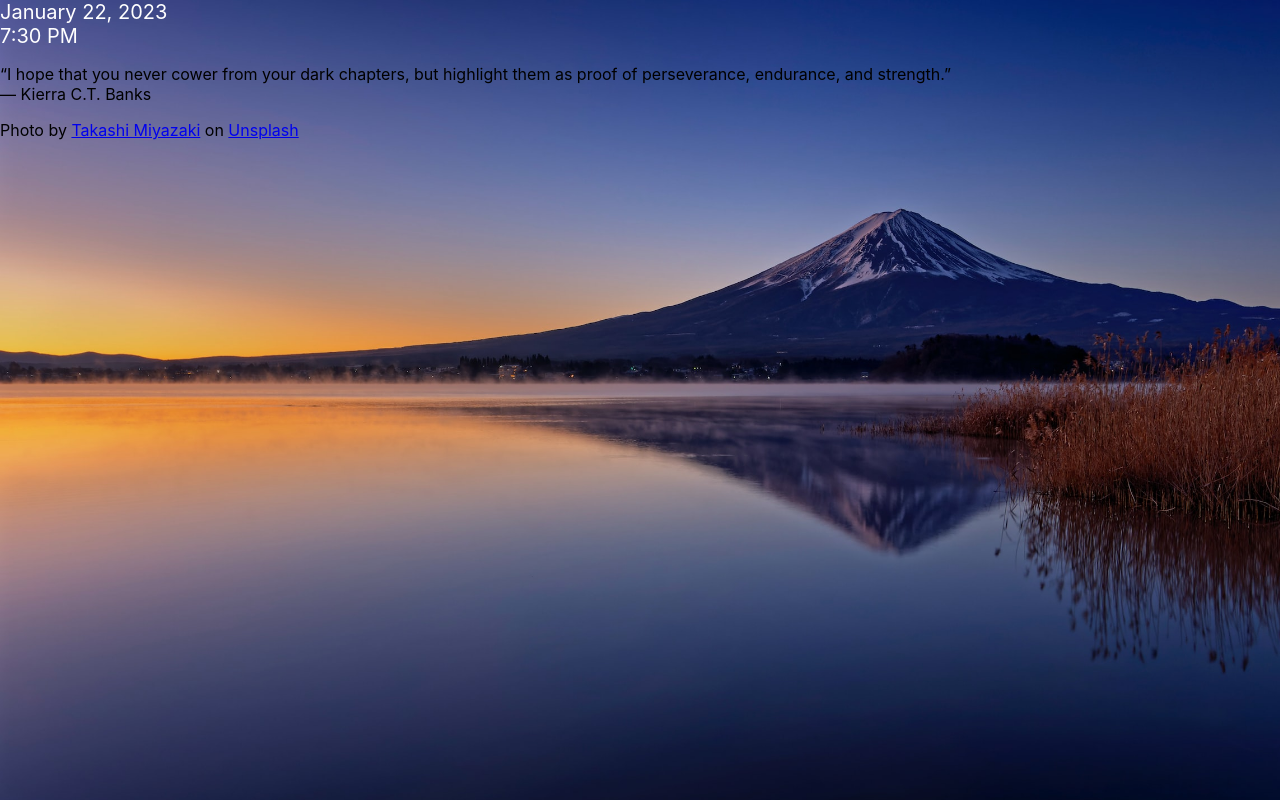
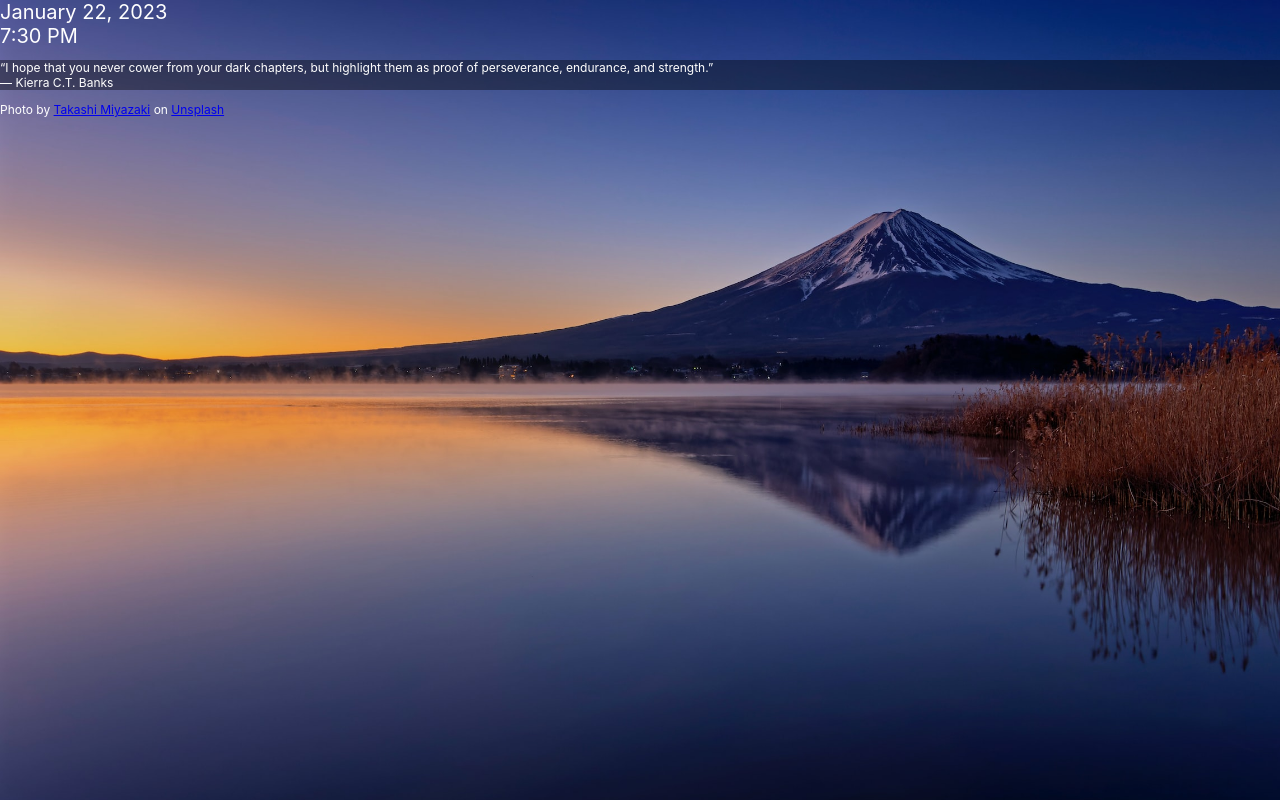
Before and after one commit to cpage2/homescreen, a React (Create React App) app: page / in a window 1280 px wide. Built offline with nearby package versions, Linux system fonts and the light colour scheme.

Commit message:
add styling to qouteBox,credit,dateTime

```diff
--- a/src/App.js
+++ b/src/App.js
@@ -10,10 +10,20 @@ function App() {
 
   //style for fonts
   let fontStyle ={
-    fontSize: 20,
+    fontSize: 12,
     color: 'white'
 
   };
+
+  let dtStyle ={
+    fontSize: 20,
+    color: 'white'
+  }
+
+
+  let divBG ={
+    backgroundColor: 'rgba(0, 0, 0, 0.4)'
+  }
 
 
   return (
@@ -24,20 +34,20 @@ function App() {
     <>
 
       <div className='dateTime'>
-        <><Moment style={fontStyle} className='date' format='LL' interval={1000} fromNow></Moment>
+        <><Moment style={dtStyle} className='date' format='LL' interval={1000} fromNow></Moment>
           <><br></br></>
-          <Moment style={fontStyle} className='time' format='LT' interval={1000} fromNow></Moment></>
+          <Moment style={dtStyle} className='time' format='LT' interval={1000} fromNow></Moment></>
 
       </div>
 
 
-      <div className='qouteBox'>
-          <p id='qoute'>“I hope that you never cower from your dark chapters, but highlight them as proof of perseverance, endurance, and strength.”<br></br>
+      <div className='qouteBox' style={divBG}>
+          <p id='qoute' style={fontStyle}>“I hope that you never cower from your dark chapters, but highlight them as proof of perseverance, endurance, and strength.”<br></br>
             ― Kierra C.T. Banks</p>
 
       </div>
 
-      <footer><p id='credit'>Photo by <a href="https://unsplash.com/@miyatankun?utm_source=unsplash&utm_medium=referral&utm_content=creditCopyText">Takashi Miyazaki</a> on <a href="https://unsplash.com/photos/4VELvD-vdVg?utm_source=unsplash&utm_medium=referral&utm_content=creditCopyText">Unsplash</a></p></footer>
+      <footer><p id='credit' style={fontStyle}>Photo by <a href="https://unsplash.com/@miyatankun?utm_source=unsplash&utm_medium=referral&utm_content=creditCopyText">Takashi Miyazaki</a> on <a href="https://unsplash.com/photos/4VELvD-vdVg?utm_source=unsplash&utm_medium=referral&utm_content=creditCopyText">Unsplash</a></p></footer>
       </>
 
 
```
